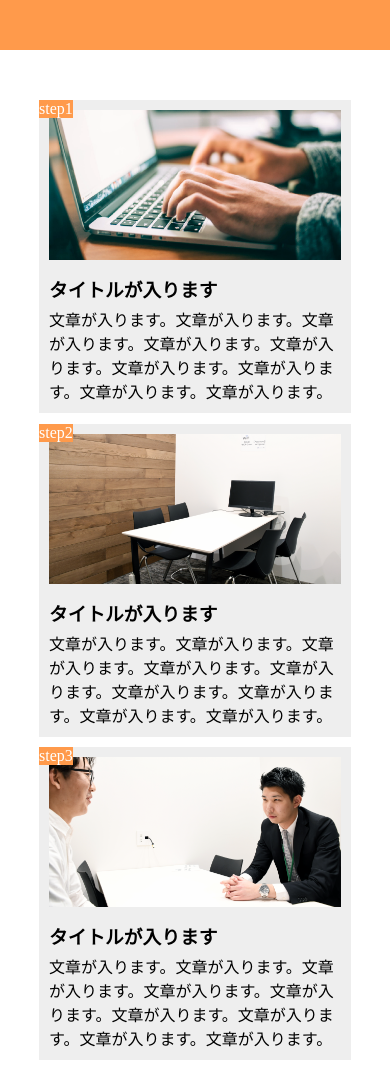
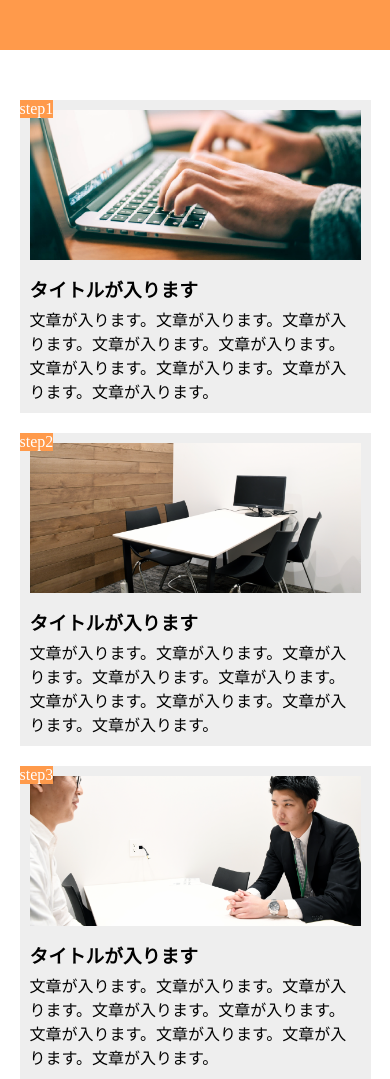
Before and after one commit to NishiokaInfratop/task1, a plain HTML site: page index.html in a window 390 px wide. Shown: the top 1079 px of the page. Drawn offline with Linux system fonts and the light colour scheme.

Commit message:
[Update] 研修課題1の修正

```diff
--- a/style.css
+++ b/style.css
@@ -23,9 +23,12 @@ main {
   background-color: #eee;
 }
 
+/* 最後の要素も中央寄せしたいのでコメントアウトする */
+/*
 .step-box:last-child {
   margin-right: 0;
 }
+*/
 
 .step-img1 {
   height: 150px;
@@ -78,17 +81,14 @@ footer {
   main {
     width: 100%;
     display: block;
-    /* paddingを設定して要素を中央に寄せる */
-    padding-left: 10%;
+
   }
 
   .step-box {
-    /* block要素として扱うため横方向のmarginはあっても適用されない */
-    /* 代わりに、縦方向のmarginを追加する */
-    /* 中央寄せのためmainのpaddingを10%で設定したので、widthを88.89(=100-10*100/90)%として左右の空白を等しくする */
-    width: 88.89%;
-    /*.縦のmarginは3%で設定 */
-    margin-bottom: 3%;
+    /* 画面幅を90%とする */
+    width: 90%;
+    /*.左右のmarginはautoとして中央寄せ, 縦のmarginは20pxで設定 */
+    margin: 20px auto;
   }
 
   /*
```
